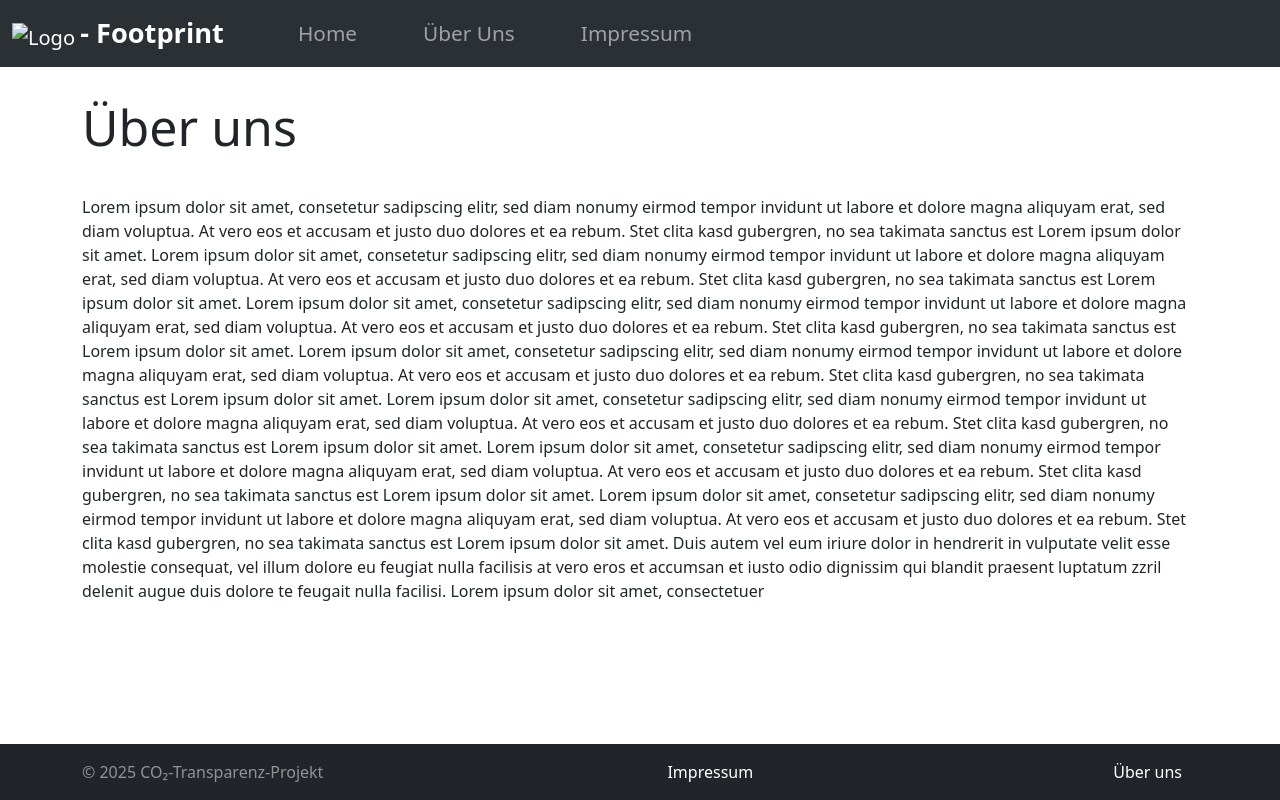
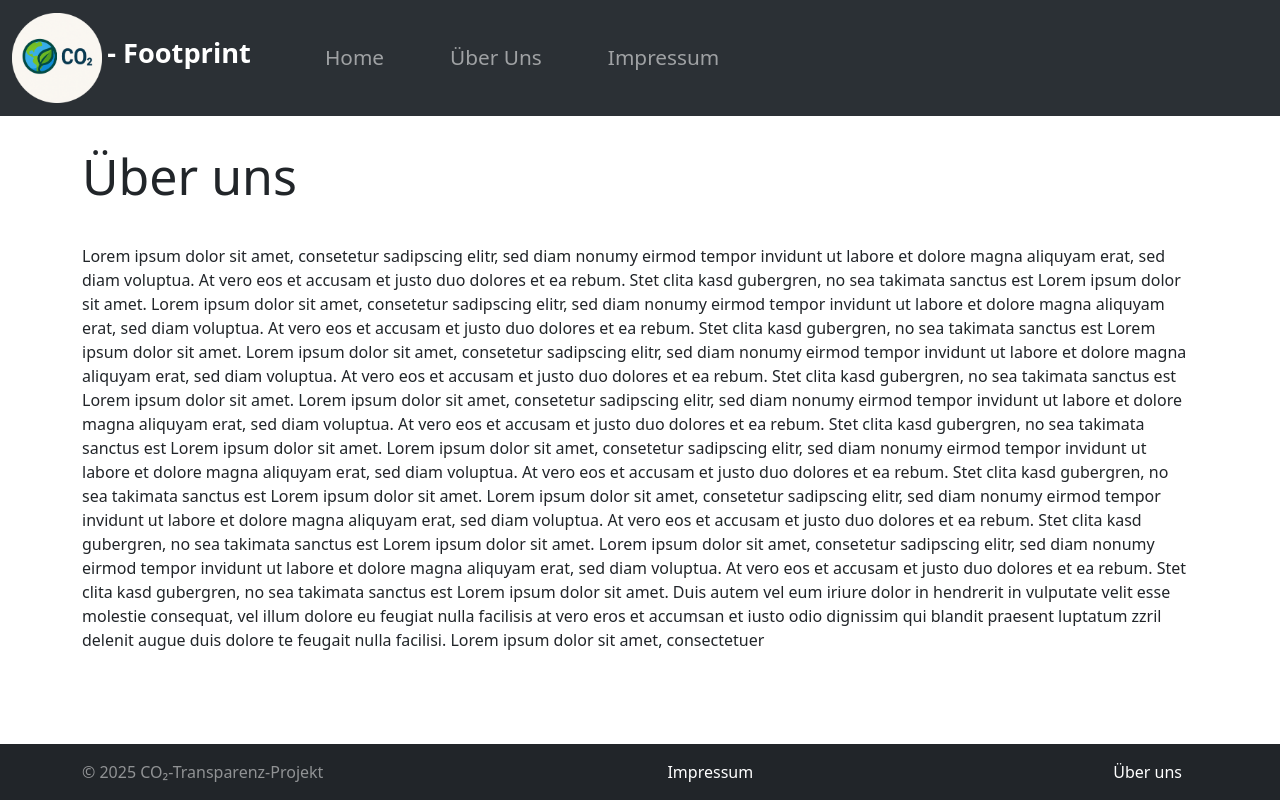
Before and after one commit to MatteoIU/IPWA01-01, a plain HTML site: page ueberuns.html in a window 1280 px wide. Drawn offline with nearby package versions, Linux system fonts and the light colour scheme; the site is published under a folder, as on GitHub Pages, so addresses that start at the root find nothing.

Commit message:
Update ueberuns.html

```diff
--- a/ueberuns.html
+++ b/ueberuns.html
@@ -14,7 +14,7 @@
     <nav id="navbar" class="navbar navbar-expand-lg bg-body-tertiary" data-bs-theme="dark">
             <div class="container-fluid">
                 <a class="navbar-brand" href="#">
-                    <img src="/Logo.png" width="90" height="90" alt="Logo">
+                    <img src="Logo.png" width="90" height="90" alt="Logo">
                     <span class="website-name">- Footprint</span>
                 </a>
                 <button class="navbar-toggler" type="button" data-bs-toggle="collapse" data-bs-target="#navbarNavAltMarkup" aria-controls="navbarNavAltMarkup" aria-expanded="false" aria-label="Toggle navigation">
```
